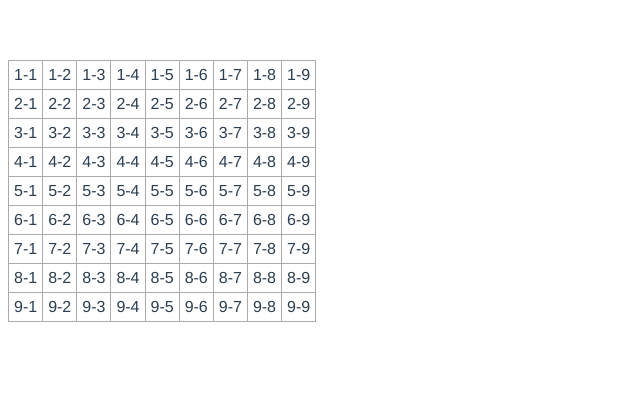
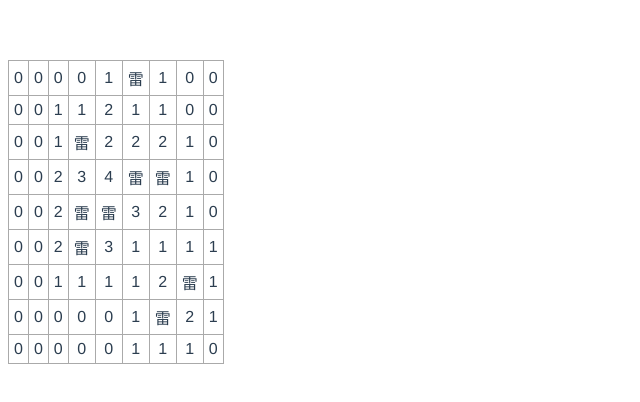
Before and after one commit to hyjiacan/mine-sweeper, a Vue app: page / in a window 1280 px wide. Shown: the top 402 px of the page, without its empty margins (0-640 px from the left). Built offline with nearby package versions, Linux system fonts and the light colour scheme; the HTML template or start-up script is replaced by a standard one.

Commit message:
添加 雷区数据生成

```diff
--- a/src/components/Board.vue
+++ b/src/components/Board.vue
@@ -1,8 +1,11 @@
 <template>
   <div class="board">
     <table>
-      <tr v-for="i in rows" :key="i">
-        <td v-for="j in cols" :key="j">{{i}}-{{j}}</td>
+      <tr v-for="(row, rowIndex) in data" :key="rowIndex">
+        <td v-for="cell in row" :key="cell.col">
+          <span v-if="cell.mine">雷</span>
+          <span v-else>{{cell.count}}</span>
+        </td>
       </tr>
     </table>
   </div>
@@ -17,9 +20,115 @@ export default {
       data: [],
       level: 1,
       mineCount: 9,
-      rows: 9,
-      cols: 9
+      size: 9
     };
+  },
+  mounted() {
+    this.build();
+  },
+  methods: {
+    /**
+     * 生成一个随机的位置(限制在 size 内)
+     */
+    getRandomPosition() {
+      return Math.round(Math.random() * 100) % this.size;
+    },
+    /**
+     * 遍历当前单元格周围的八个位置，统计出现雷的数量
+     */
+    getMineCount(square, data) {
+      let count = 0;
+
+      this.walkAround(square, (x, y) => {
+        if (data[x][y].mine) {
+          count++;
+        }
+      });
+      return count;
+    },
+    /**
+     * 遍历当指定单元格周围的八个位置
+     * @param {Object} square
+     * @param {Function} callback
+     */
+    walkAround({ row, col }, callback) {
+      let checkBoundary = (x, y) => {
+        if (x < 0 || y < 0) {
+          return;
+        }
+        if (x >= this.size || y >= this.size) {
+          return;
+        }
+        callback(x, y);
+      };
+      // 左上
+      checkBoundary(row - 1, col - 1);
+      // 上
+      checkBoundary(row - 1, col);
+      // 右上
+      checkBoundary(row - 1, col + 1);
+      // 右
+      checkBoundary(row, col + 1);
+      // 右下
+      checkBoundary(row + 1, col + 1);
+      // 下
+      checkBoundary(row + 1, col);
+      // 左下
+      checkBoundary(row + 1, col - 1);
+      // 左
+      checkBoundary(row, col - 1);
+    },
+    /**
+     * 生成雷区数据
+     */
+    build() {
+      let temp = {};
+      let data = [];
+
+      // 首先生成雷出现的位置
+      while (Object.keys(temp).length < this.mineCount) {
+        let x = this.getRandomPosition();
+        let y = this.getRandomPosition();
+        let key = `${x}-${y}`;
+        // 此位置已经被占用，重新生成
+        if (temp.hasOwnProperty(key)) {
+          continue;
+        }
+        // 标记为1，表示此处有雷
+        temp[key] = 1;
+      }
+
+      // 填充数据
+      for (let i = 0; i < this.size; i++) {
+        const row = [];
+        for (let j = 0; j < this.size; j++) {
+          let key = `${i}-${j}`;
+          row.push({
+            row: i,
+            col: j,
+            // 周围的雷数量
+            count: 0,
+            // true 表示此处有雷
+            mine: temp.hasOwnProperty(key)
+          });
+        }
+        data.push(row);
+      }
+
+      // 计算雷周围的数字
+      for (let i = 0; i < data.length; i++) {
+        const row = data[i];
+        for (let j = 0; j < row.length; j++) {
+          let square = row[j];
+          if (square.mine) {
+            continue;
+          }
+          square.count = this.getMineCount(square, data);
+        }
+      }
+
+      this.data = data;
+    }
   }
 };
 </script>
```
Also changed, not shown: 5 other files (tests, documents, lock files or other folders).
